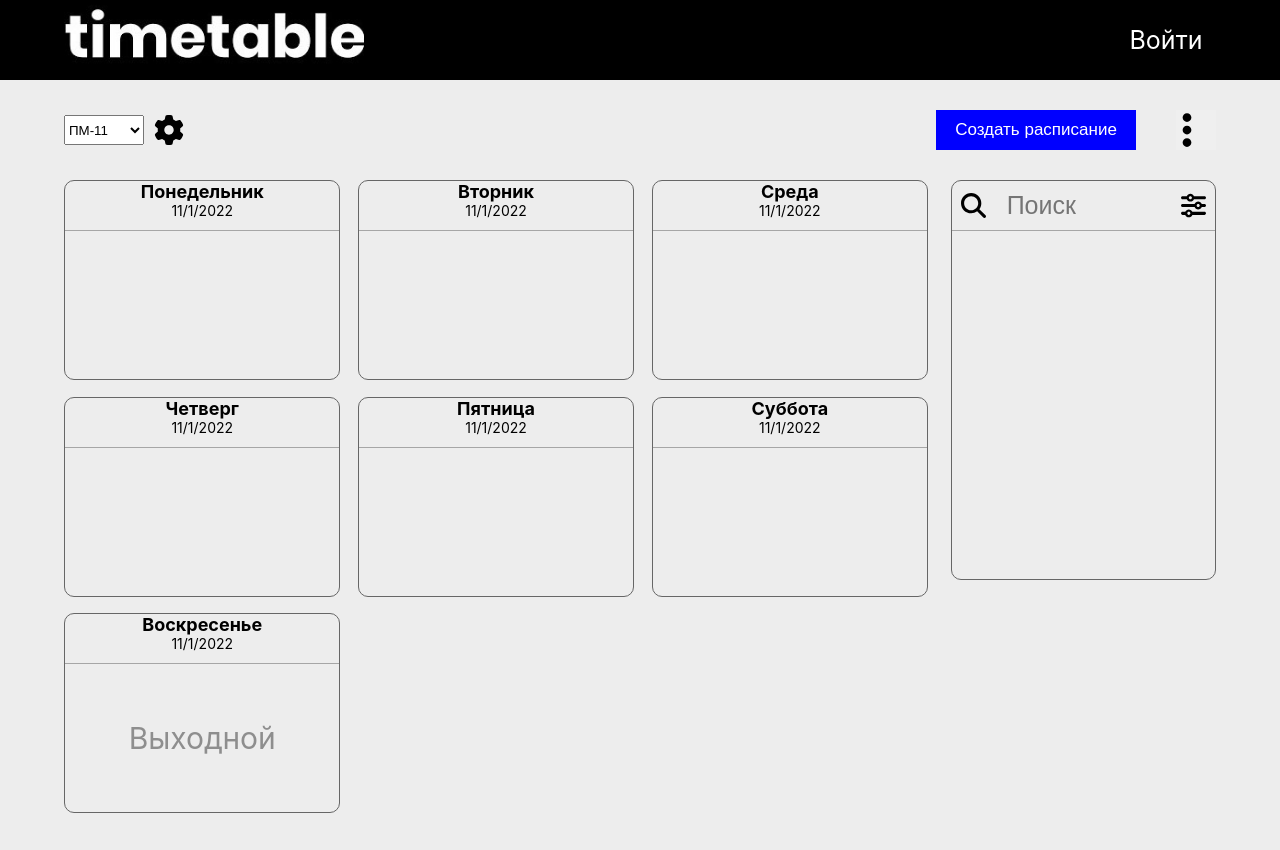
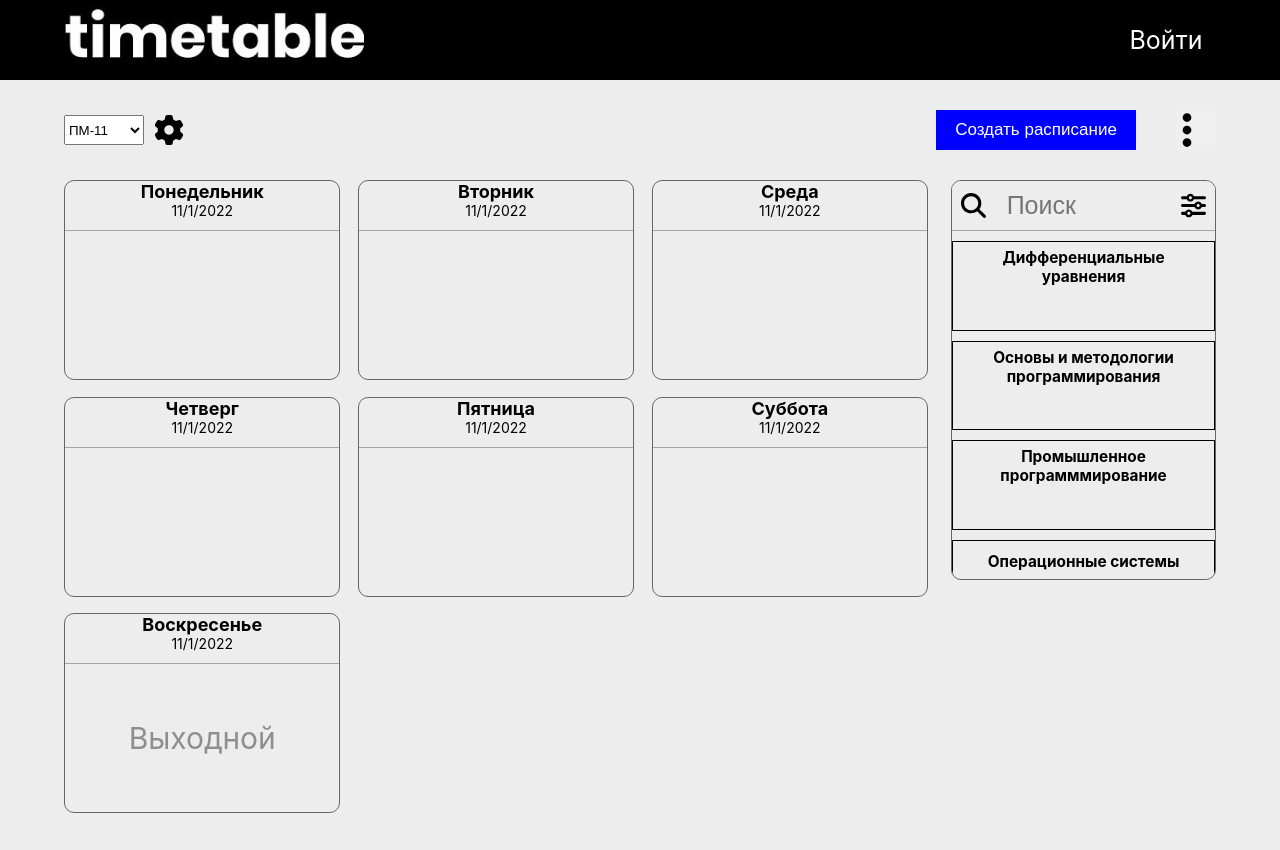
Before and after one commit to AG0n1/timetable, a React (Create React App) app: page / in a window 1280 px wide. Built offline with nearby package versions, Linux system fonts and the light colour scheme.

Commit message:
src-problem

```diff
--- a/src/App.css
+++ b/src/App.css
@@ -238,12 +238,58 @@ a {
 
 	width: 23%;
 	height: 50vh;
+    overflow-y: auto;
+
+    scroll-snap-type: y-mandatory;
 
 	border-radius: 10px;
 	border: 1px solid #666;
 }
 
+.subject {
+    display: flex;
+    flex-direction: column;
+    justify-content: space-around;
+    width: 100%;
+    min-height: 7vw;
+    border: 1px solid;
+    margin-top: 10px;
+
+    font-size: 1.2vw;
+    text-align: center;
+    font-weight: bold;
+}
+
+.subjectName {
+    width: 80%;
+    margin: 0 auto;
+}
+
+.subjectInfo {
+    display: flex;
+    justify-content: space-between;
+
+    min-height: 2vw;
+    width: 80%;
+
+    margin: 0 auto;
+}
+
+.teacherArea {
+    display: flex;
+    justify-content: center;
+    align-items: center;
+
+    height: 50%;
+    width: 20%;
+
+    background: #9e9e9e;
+}
+
 .search {
+    position: sticky;
+    top: 0;
+    left: 0;
 	display: flex;
 	justify-content: space-around;
 	align-items: center;
@@ -252,6 +298,7 @@ a {
 	height: 50px;
 
 	border-bottom: 1px solid rgba(0,0,0,.3);
+    background: #ededed
 }
 
 .search-icon {
--- a/src/components/CreateTimetable.js
+++ b/src/components/CreateTimetable.js
@@ -1,8 +1,8 @@
 function CreateTimetable() {
     return (
         <div className = "pair2">
-        <button class="create">Создать расписание</button>
-        <button class="settings-pair2" >
+        <button className="create">Создать расписание</button>
+        <button className ="settings-pair2" >
             <svg height="40px" xmlns="http://www.w3.org/2000/svg" viewBox="0 0 128 512"><path d="M64 360c30.9 0 56 25.1 56 56s-25.1 56-56 56s-56-25.1-56-56s25.1-56 56-56zm0-160c30.9 0 56 25.1 56 56s-25.1 56-56 56s-56-25.1-56-56s25.1-56 56-56zM120 96c0 30.9-25.1 56-56 56S8 126.9 8 96S33.1 40 64 40s56 25.1 56 56z"/></svg>
         </button>
       </div>
--- /dev/null
+++ b/src/components/SubjectTimetable.js
@@ -0,0 +1,63 @@
+import subjectTeacher from 'src/subjectInfo/subjectTeacher'
+
+function SubjectTimetable() {
+
+    const groups = [
+        {
+            id: 1,
+            name: 'Дифференциальные уравнения'
+        },
+
+        {
+            id: 2,
+            name: 'Основы и методологии программирования'
+        },
+
+        {
+            id: 3,
+            name: 'Промышленное программмирование'
+        },
+
+        {
+            id: 4,
+            name: 'Операционные системы'
+        },
+
+        {
+            id: 5,
+            name: 'Числовые и функциональные ряды'
+        },
+
+        {
+            id: 6,
+            name: 'Несобственные интегралы'
+        },
+
+        {
+            id: 7,
+            name: 'Алгоритмы и структуры данных'
+        }
+  ]
+
+    return (
+    <div>
+        {
+            groups
+            .map((group, index) => {
+                return <div className = "subject" >
+                            <div className = "subjectName"
+                             key = { index }
+                             value = { group.id }> { group.name }
+                            </div>
+
+                            <div class="subjectInfo">
+                                <subjectTeacher />
+                            </div>
+                        </div>
+            })
+        }
+    </div>
+    )
+}
+
+export default SubjectTimetable
--- a/src/components/SubjectsArea.js
+++ b/src/components/SubjectsArea.js
@@ -1,3 +1,5 @@
+import SubjectTimetable from './SubjectTimetable'
+
 function SubjectsArea() {
   return (
     <div className = "table-work">
@@ -14,7 +16,7 @@ function SubjectsArea() {
           <svg xmlns="http://www.w3.org/2000/svg" viewBox="0 0 512 512"><path d="M0 416c0-17.7 14.3-32 32-32l54.7 0c12.3-28.3 40.5-48 73.3-48s61 19.7 73.3 48L480 384c17.7 0 32 14.3 32 32s-14.3 32-32 32l-246.7 0c-12.3 28.3-40.5 48-73.3 48s-61-19.7-73.3-48L32 448c-17.7 0-32-14.3-32-32zm192 0c0-17.7-14.3-32-32-32s-32 14.3-32 32s14.3 32 32 32s32-14.3 32-32zM384 256c0-17.7-14.3-32-32-32s-32 14.3-32 32s14.3 32 32 32s32-14.3 32-32zm-32-80c32.8 0 61 19.7 73.3 48l54.7 0c17.7 0 32 14.3 32 32s-14.3 32-32 32l-54.7 0c-12.3 28.3-40.5 48-73.3 48s-61-19.7-73.3-48L32 288c-17.7 0-32-14.3-32-32s14.3-32 32-32l246.7 0c12.3-28.3 40.5-48 73.3-48zM192 64c-17.7 0-32 14.3-32 32s14.3 32 32 32s32-14.3 32-32s-14.3-32-32-32zm73.3 0L480 64c17.7 0 32 14.3 32 32s-14.3 32-32 32l-214.7 0c-12.3 28.3-40.5 48-73.3 48s-61-19.7-73.3-48L32 128C14.3 128 0 113.7 0 96S14.3 64 32 64l86.7 0C131 35.7 159.2 16 192 16s61 19.7 73.3 48z"/></svg>
         </div>
       </div>
-
+        <SubjectTimetable />
     </div>
   )
 }
```
Also changed, not shown: src/subjectInfo/subjectTecaher.js (added, +34 -0 lines).
